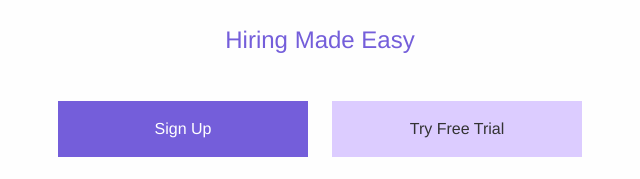
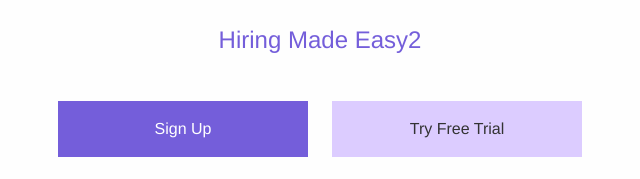
Before and after one commit to dduggal5188/Dduggal5188.github.io, a plain HTML site: page index.html in a window 1280 px wide. Shown: the part 488-667 px from the top of the page, 320-960 px from the left. Drawn offline with Linux system fonts and the light colour scheme.

Commit message:
initial commit

```diff
--- a/index.html
+++ b/index.html
@@ -37,7 +37,7 @@
         </figure>
 
         <h1>JOBSESS</h1>
-        <p id="para1">Hiring Made Easy</p>
+        <p id="para1">Hiring Made Easy2</p>
 
         <section class="center-buttons">
           <!-- Responsive Grid for Buttons -->
```
